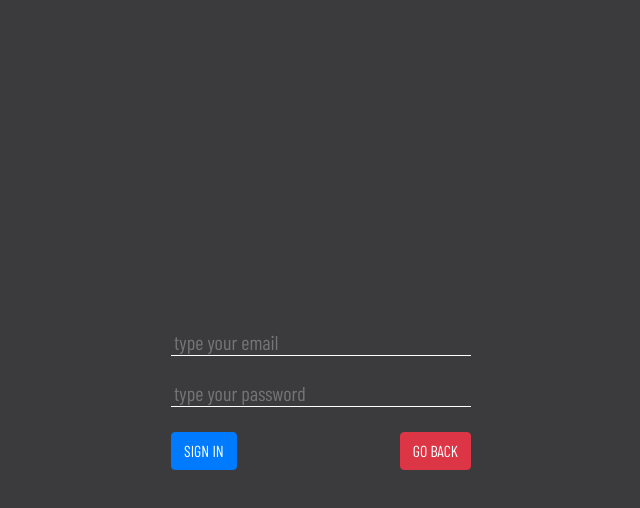
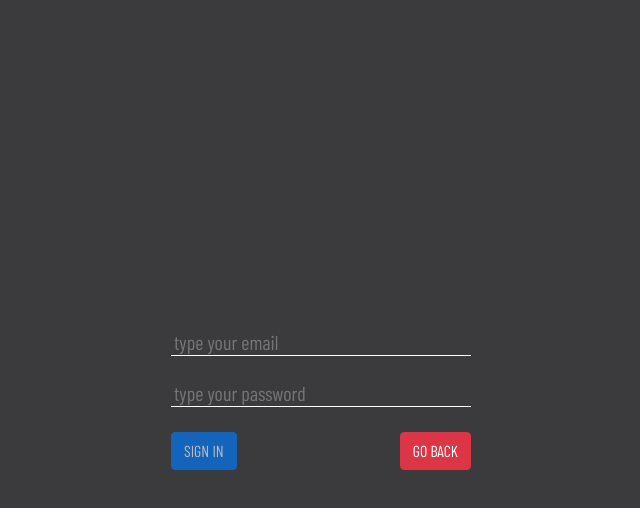
Before and after one commit to sergei740/friends, a React (Create React App) app in the folder client/: page / in a window 1280 px wide. Both pictures are taken after a click on the button "SIGN IN". Shown: the top 508 px of the page, without its empty margins (319-959 px from the left). Built offline with nearby package versions, Linux system fonts and the light colour scheme; a web font is replaced by a local one.

Commit message:
changed RegistrationsFromComponent and SingInFromComponent(disabled signin adn registration buttons)

```diff
--- a/client/src/components/RegistrationFormComponent/RegistrationFormComponent.js
+++ b/client/src/components/RegistrationFormComponent/RegistrationFormComponent.js
@@ -18,6 +18,11 @@ export const RegistrationFormComponent = () => {
   } = useContext(Context);
 
   const [animation, setAnimation] = useState(false);
+  const registrationFormFieldsIsNotEmpty =
+    registrationForm.name &&
+    registrationForm.email &&
+    registrationForm.login &&
+    registrationForm.password;
 
   useEffect(() => {
     setAnimation(true);
@@ -77,7 +82,11 @@ export const RegistrationFormComponent = () => {
             unmountOnExit
           >
             <div className={styles.buttonContainer}>
-              <button className="btn btn-primary" type="submit" disabled={loading}>
+              <button
+                className="btn btn-primary"
+                type="submit"
+                disabled={loading || !registrationFormFieldsIsNotEmpty}
+              >
                 REGISTRATION
               </button>
               {loading && (
--- a/client/src/components/SignInFormComponent/SignInFormComponent.js
+++ b/client/src/components/SignInFormComponent/SignInFormComponent.js
@@ -18,6 +18,7 @@ export const SignInFormComponent = () => {
   } = useContext(Context);
 
   const [animation, setAnimation] = useState(false);
+  const signInFormFieldsIsNotEmpty = signInForm.email && signInForm.password;
 
   useEffect(() => {
     setAnimation(true);
@@ -63,7 +64,11 @@ export const SignInFormComponent = () => {
             unmountOnExit
           >
             <div className={styles.buttonContainer}>
-              <button className="btn btn-primary" type="submit">
+              <button
+                className="btn btn-primary"
+                type="submit"
+                disabled={!signInFormFieldsIsNotEmpty}
+              >
                 SIGN IN
               </button>
               {loading && (
@@ -71,11 +76,7 @@ export const SignInFormComponent = () => {
                   <span className="sr-only">Loading...</span>
                 </div>
               )}
-              <button
-                className="btn btn-danger"
-                type="button"
-                onClick={changeComponentName}
-              >
+              <button className="btn btn-danger" type="button" onClick={changeComponentName}>
                 GO BACK
               </button>
             </div>
```
